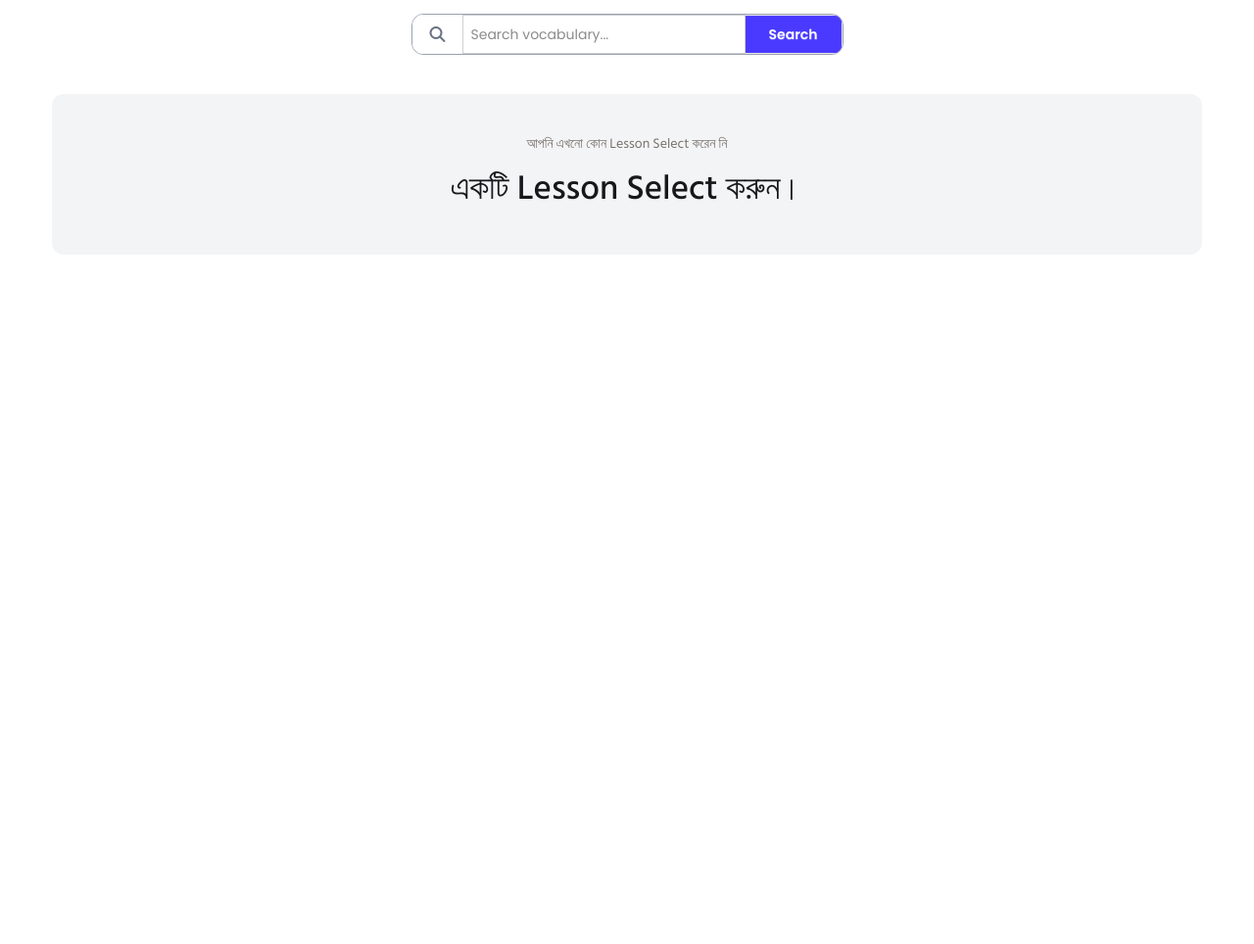
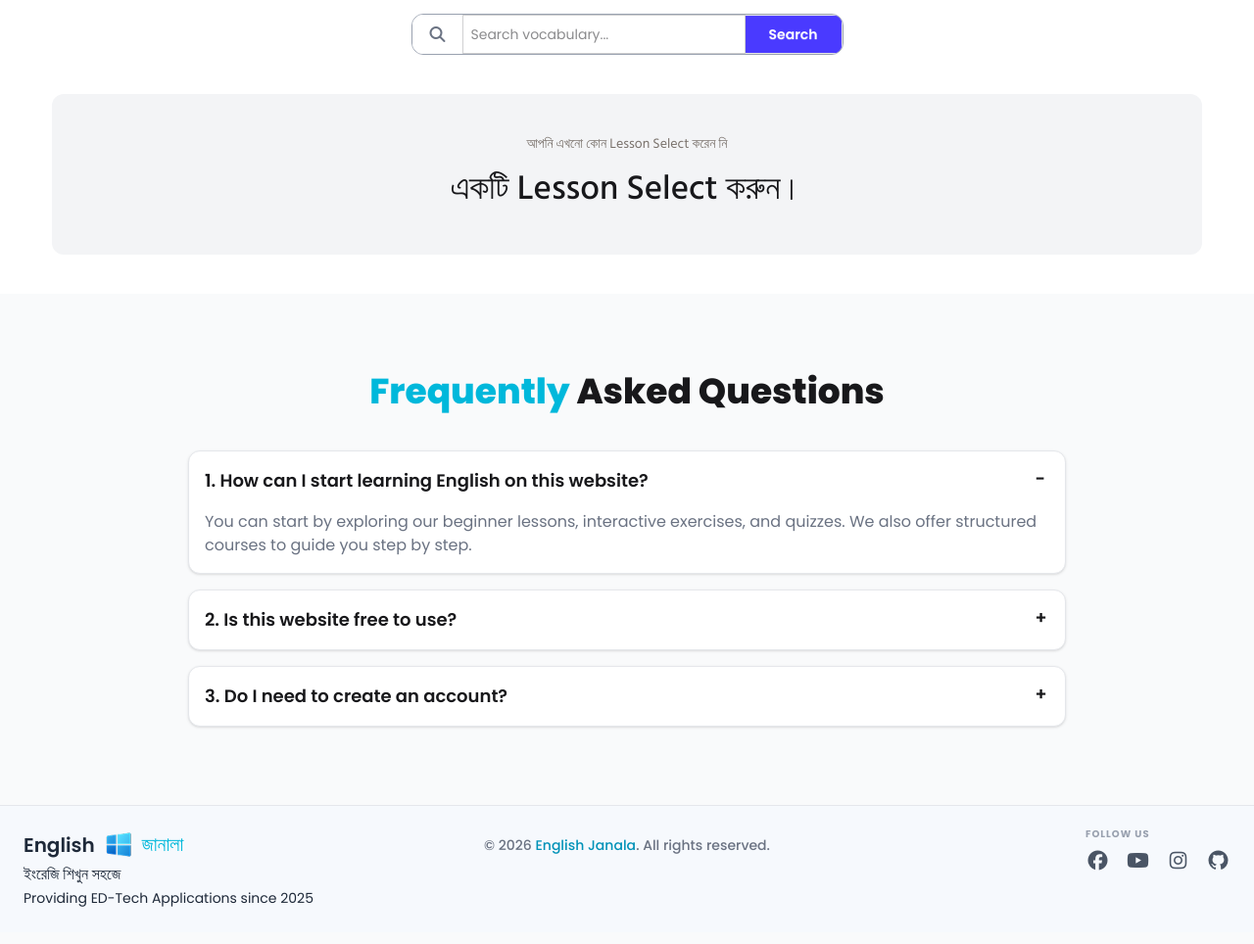
Before and after one commit to Tasnimafcar/English-janala, a plain HTML site: page index.html in a window 1280 px wide. Shown: the part 861-1825 px from the top of the page at 98% size. Before the commit the page ends 1161 px from the top, so only its background shows below. Drawn offline with nearby package versions, Linux system fonts and the light colour scheme; no server answers.

Commit message:
my secound commit

```diff
--- a/index.html
+++ b/index.html
@@ -115,12 +115,12 @@
     </section>
 
     <section class="flex justify-center mt-10">
-    <div class="join border border-gray-400 focus-within:border-[#00BCFF] focus-within:ring-1 focus-within:ring-[#00BCFF] rounded-xl overflow-hidden transition-all">
+        <div
+            class="join border border-gray-400 focus-within:border-[#00BCFF] focus-within:ring-1 focus-within:ring-[#00BCFF] rounded-xl overflow-hidden transition-all">
             <div class="flex items-center px-4 bg-white">
                 <i class="fa-solid fa-magnifying-glass text-gray-500"></i>
             </div>
-        <input id="Search-input" type="text"
-               placeholder="Search vocabulary..."
+            <input id="Search-input" type="text" placeholder="Search vocabulary..."
                 class="join-item input border-none outline-none focus:outline-none focus:ring-0 w-full max-w-xs px-2"
                 required />
             <button id="Search-btn" class="join-item btn bg-[#4A3AFF] hover:bg-[#3b2ecf] text-white border-none px-6">
@@ -159,6 +159,87 @@
         </div>
     </dialog>
 
+    <div class="bg-gray-50 min-h-screen py-20">
+
+        <section class="max-w-6xl mx-auto px-4 mb-20">
+            <div class="text-center mb-10">
+                <h2 class="text-3xl md:text-4xl font-extrabold">
+                    <span class="text-cyan-500">Frequently</span> Asked Questions
+                </h2>
+            </div>
+
+            <div class="space-y-4 max-w-4xl mx-auto">
+                <div class="collapse collapse-plus bg-white border border-gray-200 rounded-xl shadow-sm">
+                    <input type="radio" name="faq-accordion" checked="checked" />
+                    <div class="collapse-title text-lg font-semibold">
+                        1. How can I start learning English on this website?
+                    </div>
+                    <div class="collapse-content text-gray-500">
+                        <p>You can start by exploring our beginner lessons, interactive exercises, and quizzes. We also
+                            offer structured courses to guide you step by step.</p>
+                    </div>
+                </div>
+
+                <div class="collapse collapse-plus bg-white border border-gray-200 rounded-xl shadow-sm">
+                    <input type="radio" name="faq-accordion" />
+                    <div class="collapse-title text-lg font-semibold">
+                        2. Is this website free to use?
+                    </div>
+                    <div class="collapse-content text-gray-500">
+                        <p>Yes, our basic resources are completely free for everyone.</p>
+                    </div>
+                </div>
+
+                <div class="collapse collapse-plus bg-white border border-gray-200 rounded-xl shadow-sm">
+                    <input type="radio" name="faq-accordion" />
+                    <div class="collapse-title text-lg font-semibold">
+                        3. Do I need to create an account?
+                    </div>
+                    <div class="collapse-content text-gray-500">
+                        <p>Registration is optional but recommended to track your progress.</p>
+                    </div>
+                </div>
+            </div>
+        </section>
+
+        <footer class="bg-blue-50/30 border-t border-gray-200 py-6">
+            <div class="max-w-[1440px] mx-auto px-6 grid grid-cols-1 md:grid-cols-3 items-start gap-4">
+                <div class="flex flex-col gap-1">
+                    <div class="flex items-center gap-2">
+                        <span class="text-[20px] font-semibold text-gray-800 leading-none">English</span>
+                        <img class="w-8 h-8 object-contain" src="./english-janala-resources/assets/logo.png" alt="logo">
+                        <span class="font-bangla text-[20px] text-cyan-500 leading-none">জানালা</span>
+                    </div>
+                    <p class="text-base font-medium text-gray-800 leading-tight font-bangla">ইংরেজি শিখুন সহজে</p>
+                    <p class="text-[14px] text-gray-800">Providing ED-Tech Applications since 2025</p>
+                </div>
+
+                <div class="flex justify-center">
+                    <p class="text-[14px] text-gray-500 font-medium mt-[4px] md:mt-[6px]">
+                        © 2026 <span class="text-cyan-600">English Janala</span>. All rights reserved.
+                    </p>
+                </div>
+
+                <div class="flex flex-col items-center md:items-end gap-2">
+                    <div class="flex flex-col items-start gap-2">
+                        <span class="text-[10px] font-bold text-gray-400 tracking-widest uppercase leading-none">FOLLOW
+                            US</span>
+                        <div class="flex gap-4 text-xl text-gray-600">
+                            <a href="#" class="hover:text-blue-600 transition-all"><i
+                                    class="fa-brands fa-facebook"></i></a>
+                            <a href="#" class="hover:text-red-600 transition-all"><i
+                                    class="fa-brands fa-youtube"></i></a>
+                            <a href="#" class="hover:text-pink-600 transition-all"><i
+                                    class="fa-brands fa-instagram"></i></a>
+                            <a href="#" class="hover:text-black transition-all"><i class="fa-brands fa-github"></i></a>
+                        </div>
+                    </div>
+                </div>
+
+            </div>
+        </footer>
+    </div>
+
     <script src="script.js"></script>
 </body>
 
--- a/script.js
+++ b/script.js
@@ -1,6 +1,12 @@
 const createElements = (arr) => {
     const htmlElements = arr.map(el => `<span class="btn">${el}</span>`);
     return (htmlElements.join(" "));
+};
+
+function pronounceWord(word) {
+    const utterance = new SpeechSynthesisUtterance(word);
+    utterance.lang = "en-EN"; // English
+    window.speechSynthesis.speak(utterance);
 };
 
 const manageSpinner = (status) => {
@@ -119,7 +125,7 @@ const displayLevelWord = (words) => {
             <div class="font-bangla font-semibold text-[28px]">"${word.meaning ? word.meaning : "অর্থ পাওয়া যায়নি।"} / ${word.pronunciation ? word.pronunciation : "উচ্চারণ পাওয়া যায়নি।"}"</div>
             <div class="flex justify-between items-center">
                 <button onclick ="loadWordDetail(${word.id})" class="btn ml-6 bg-[#1A91FF10] hover:bg-[#1A91FF80]"><i class="fa-solid fa-circle-info"></i></button>
-                <button class="btn mr-6 bg-[#1A91FF10] hover:bg-[#1A91FF80]"><i class="fa-solid fa-volume-high"></i></button>
+                <button onclick = "pronounceWord('${word.word}')" class="btn mr-6 bg-[#1A91FF10] hover:bg-[#1A91FF80]"><i class="fa-solid fa-volume-high"></i></button>
             </div>
         </div>
         `
```
Also changed, not shown: style.css (+5 -2 lines). Lines whose indentation alone changed are shown as unchanged.
